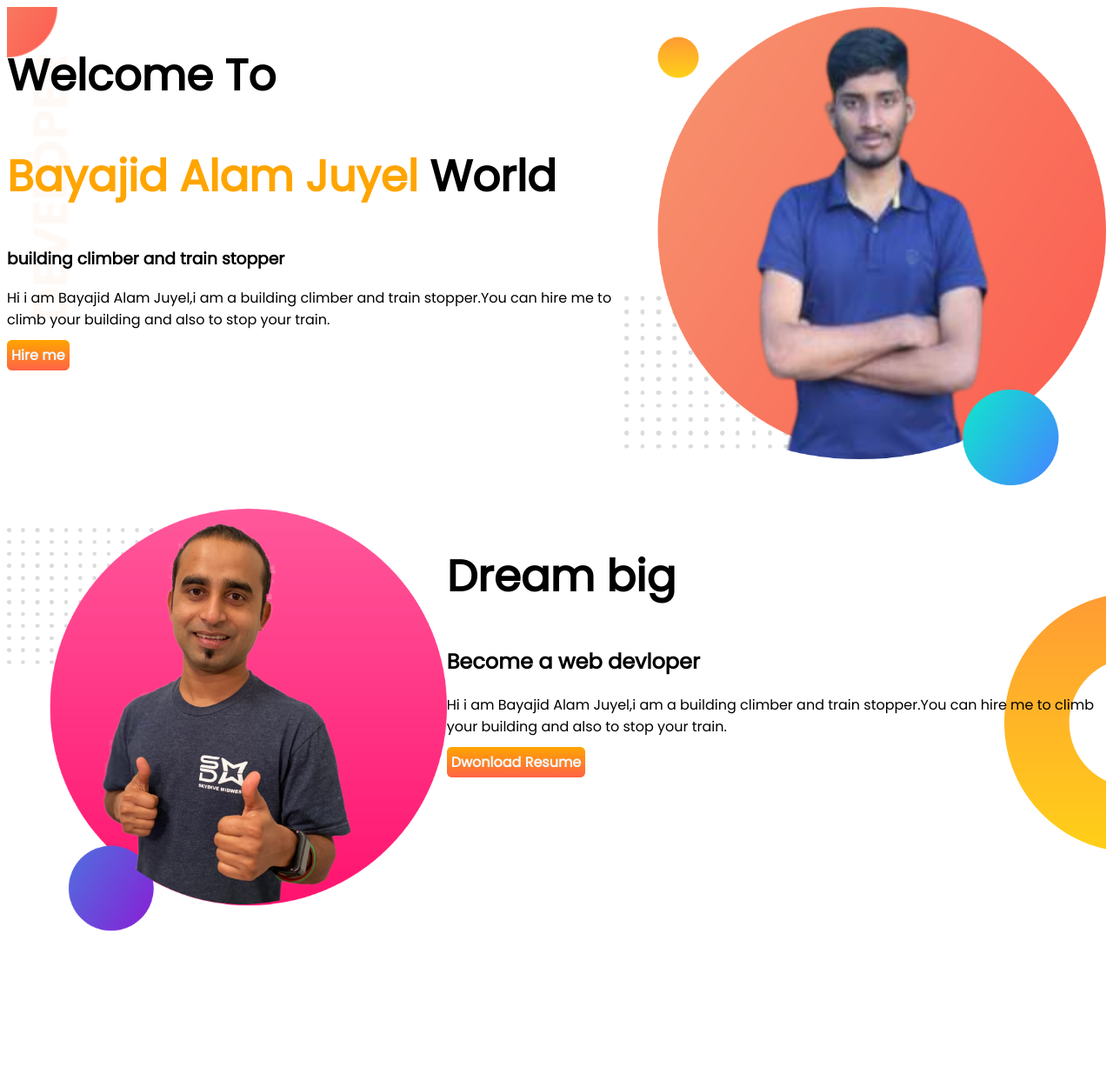
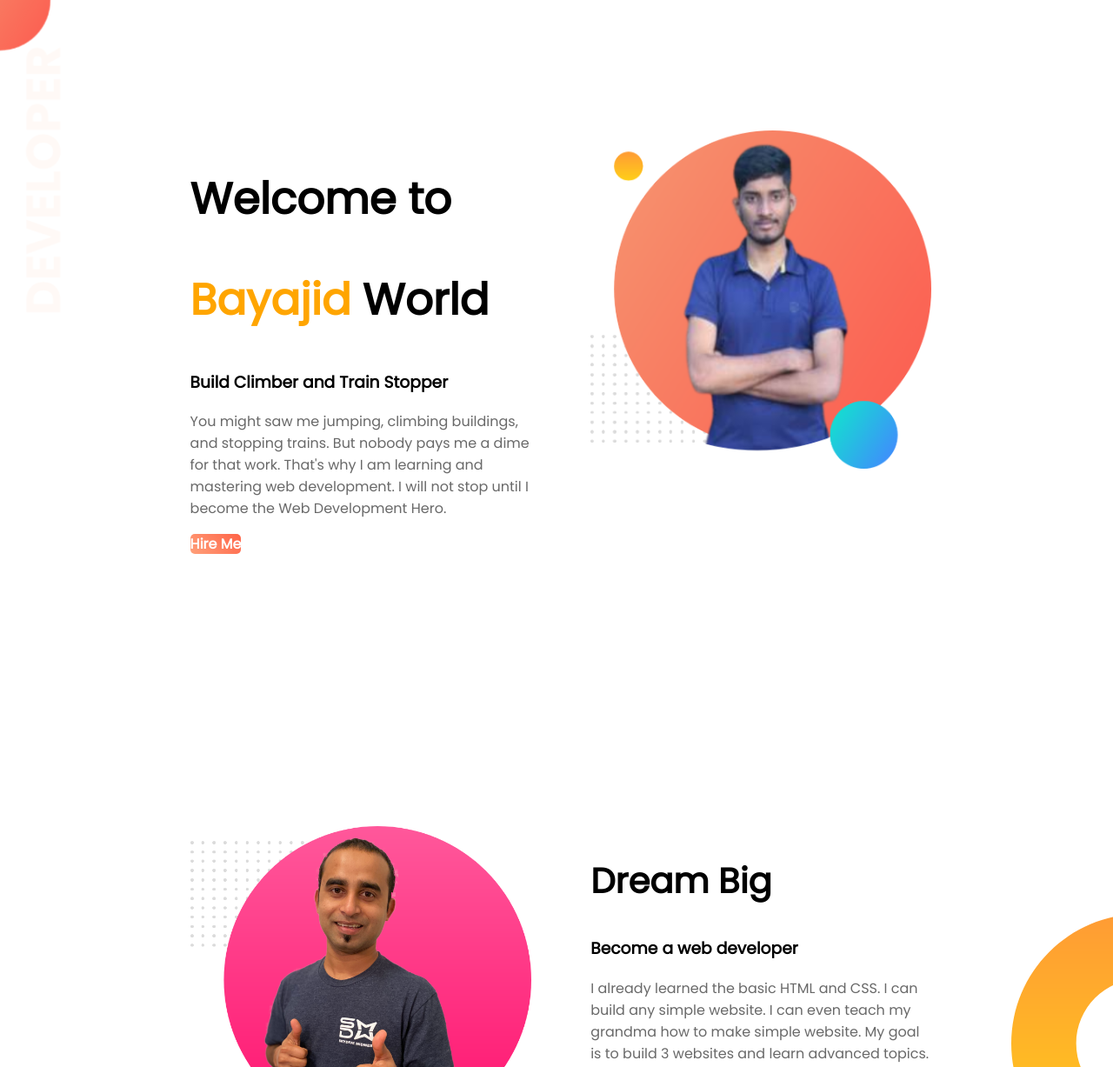
Before and after one commit to BayajidAlam/developer-portfolio, a plain HTML site: page index.html in a window 1280 px wide. Shown: the top 1227 px of the page at 87% size. Before the commit the page ends 1098 px from the top, so only its background shows below. Drawn offline with Linux system fonts and the light colour scheme.

Commit message:
project done

```diff
--- a/index.html
+++ b/index.html
@@ -4,36 +4,52 @@
   <meta charset="UTF-8">
   <meta http-equiv="X-UA-Compatible" content="IE=edge">
   <meta name="viewport" content="width=device-width, initial-scale=1.0">
-  <title>juyel portfolio</title>
-  <link rel="preconnect" href="https://fonts.googleapis.com">
-<link rel="preconnect" href="https://fonts.gstatic.com" crossorigin>
-<link href="https://fonts.googleapis.com/css2?family=Poppins&display=swap" rel="stylesheet">
   <link rel="stylesheet" href="style.css">
+  <link href="https://fonts.googleapis.com/css?family=Poppins&display=swap" rel="stylesheet">
+  <title>Document</title>
 </head>
 <body>
-      <section class="top-banner">
-        <div class="detail">
-          <h1> Welcome To</h1>
-          <h1> <span class="orange">Bayajid Alam Juyel</span> World</h1>
-          <h3>building climber and train stopper</h3>
-          <p>Hi i am Bayajid Alam Juyel,i am  a building climber and train stopper.You can hire me to climb your building and also to stop your train.</p>
-          <a class="hire-me-button" target="_blank" href="https://web.programming-hero.com/">Hire me</a>
-         </div>
-         <div class="image">
-          <img src="images/my-bg.png" alt="backgroundless image">
-         </div>
-      </section >
-      <section class="dream-big">
-        <div class="image">
-          <img src="images/jhankar2.png" alt="backgroundless image">
-        </div>
-        <div class="detail">
-          <h1>Dream big</h1>
-          <h2>Become a web devloper</h2>
-          <p>Hi i am Bayajid Alam Juyel,i am  a building climber and train stopper.You can hire me to climb your building and also to stop your train.</p>
-          <a class="hire-me-button" target="_blank" href="http://127.0.0.1:5500/index.html">Dwonload Resume</a>
-        </div>
-      </section>
+  <section class="top-banner">
+      <div class="half-width">
+        <h1>Welcome to</h1>
+        <h1><span>Bayajid</span> World</h1>
+        <h3>Build Climber and Train Stopper</h3>
+        <p>You might saw me jumping, climbing buildings, and stopping trains. But nobody pays me a dime for that work. That's why I am learning and mastering web development. I will not stop until I become the Web Development Hero.</p>
+        <a class="anchor-button" target="_blank" href="https://www.linkedin.com/company/programminghero/">Hire Me</a>
+      </div>
+      <div class="half-width">
+        <img src="images/my-bg.png" alt="my images">
+      </div>
+  </section>
+
+  <section class="dream-area">
+    <div class="half-width">
+     <img src="images/jhankar2.png" alt="coach-photo">
+    </div>
+    <div class="half-width">
+      <h2>Dream Big</h2>
+      <h3>Become a web developer</h3>
+      <p>I already learned the basic HTML and CSS. I can build any simple website. I can even teach my grandma how to make simple website. My goal is to build 3 websites and learn advanced topics.</p>
+      <a class="anchor-button" href="https://www.w3schools.com/css/css_padding.asp">DOWNLOAD RESUME</a>
+    </div>
+</section>
+
+    <section class="experience-area">
+      <h2>Experiences</h2>
+      <div class="half-width" id="full-stack">
+          <h2>Full Stack Web Developer</h2>
+          <h3>2021-Present | Pro Level Developer</h3>
+          <p>I am the master of HTML, CSS and Javascript. I know everything needed to make a website function, efficient. I didn't stop with the web. I went beyond with most popular Javascript framework called Vue JS. I even know the deployment, server and security. I will give you 100% web solution.</p>
+      </div>
+      <div class="half-width" id="baby-web">
+          <h2>Baby Web Developer</h2>
+          <h3>2020-2021 | Programming Hero Learner</h3>
+          <p>They didn't offer me a job. But I made myself as a remove web developer. I made their website and showed it to them. They liked it. And uploaded the content. It was fun working at Programming Hero.</p>
+      </div>
+  </section>
+  <footer>
+      <p>© Peter Parker 2023, a Programming Hero initiative.</p>
+  </footer>
 
 </body>
 </html>
--- a/style.css
+++ b/style.css
@@ -1,46 +1,72 @@
 body{
-      font-family: 'Poppins', sans-serif;
-      margin: 10;
+  margin: 0;
+  font-family: 'Poppins', sans-serif;
+
+}
+section{
+  height: 500px;
+  padding: 150px;
+  display: flex;
+}
+.top-banner{
+  background-image: url(images/top-banner.png);
+  background-repeat: no-repeat;
+}
+.half-width{
+  width: 40%;
+  margin-left: 5%;
+  padding-left: 2%;
+
 }
 h1{
   font-size: 50px;
 
 }
-.orange{
+h1 span{
   color:orange;
 }
-section{
-  display:flex;
-  margin-bottom: 20px;
-}
-
-}
-.image{
-  width: 50%;
-
-}
-.image img{
+.half-width img{
   width: 100%;
 }
-.hire-me-button{
+.anchor-button{
   text-decoration: none;
+  background: linear-gradient(45deg,lightsalmon,tomato);
+  padding: 10px,40px;
+  border-radius: 5px;
+  color: white;
+  font-weight: 700 ;
+}
+p{
+  color: dimgray;
+}
+ .dream-area{
+  background-image: url(images/dream-bg.png)
+  ;
+  background-repeat: no-repeat;
+  background-position: right;
+ }
+ h2{font-size: 40px;}
 
-background-color: orange;
-padding: 6px 5px;
-color: aliceblue;
-border-radius: 6px;
-background-image: linear-gradient(orange,tomato);
-font-weight: 700;
-p}
-.top-banner{
-  background-image: url(
-    images/top-banner.png);
-  background-repeat:no-repeat;
+.experience-area{
+  background-image: url(images/exp-bg.png);
+  background-repeat: no-repeat;
+  background-position: right;
 }
-.dream-big{
-  background-image: url(images/dream-bg.png);
-  background-position: right;
-
-  background-repeat: no-repeat;}
-
+.experience-area h3{
+color: orange;
 }
+.experience-area div{
+  box-shadow: 5px 7px 40px gray;
+  height: 80%;
+}
+#full-stack{
+  border-left: 7px solid tomato;
+}
+#baby-web{
+border-left: 7px solid;
+border-image: linear-gradient(blue 100%,cyan 100%);
+border-image-slice: 1;
+}
+footer p{
+  text-align: center;
+}
```
